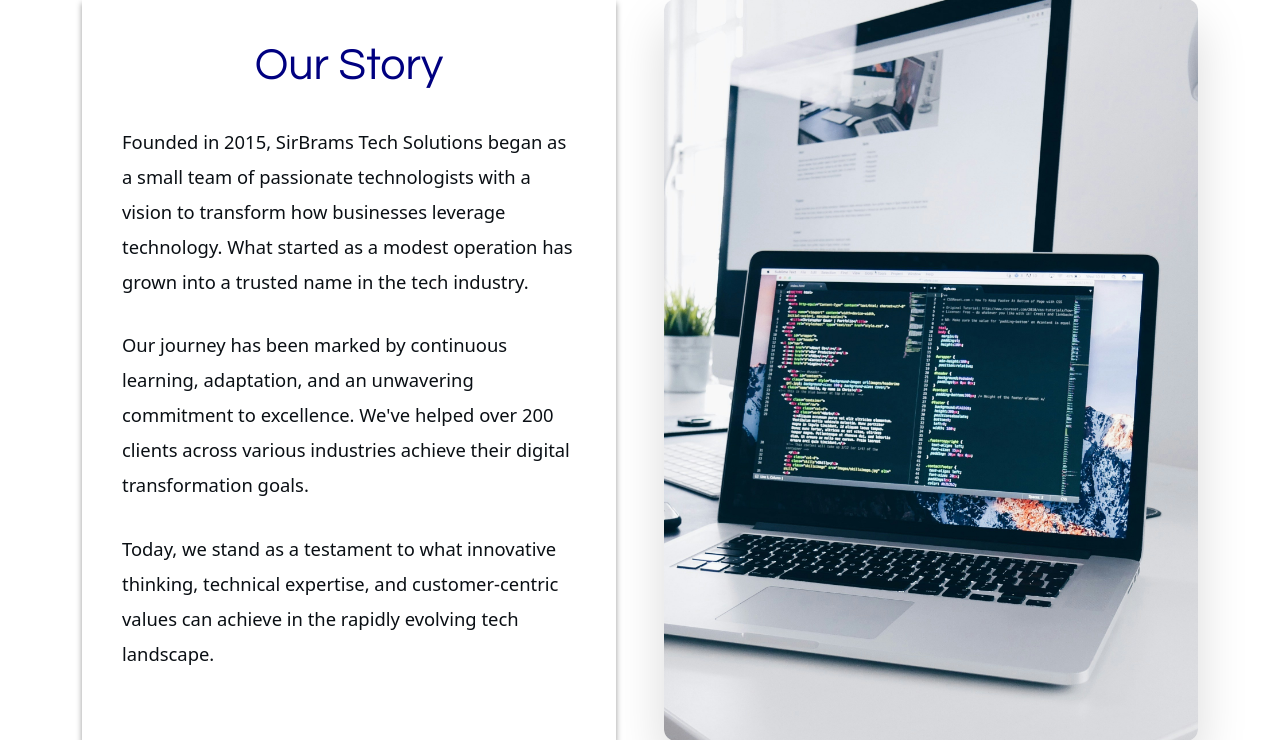
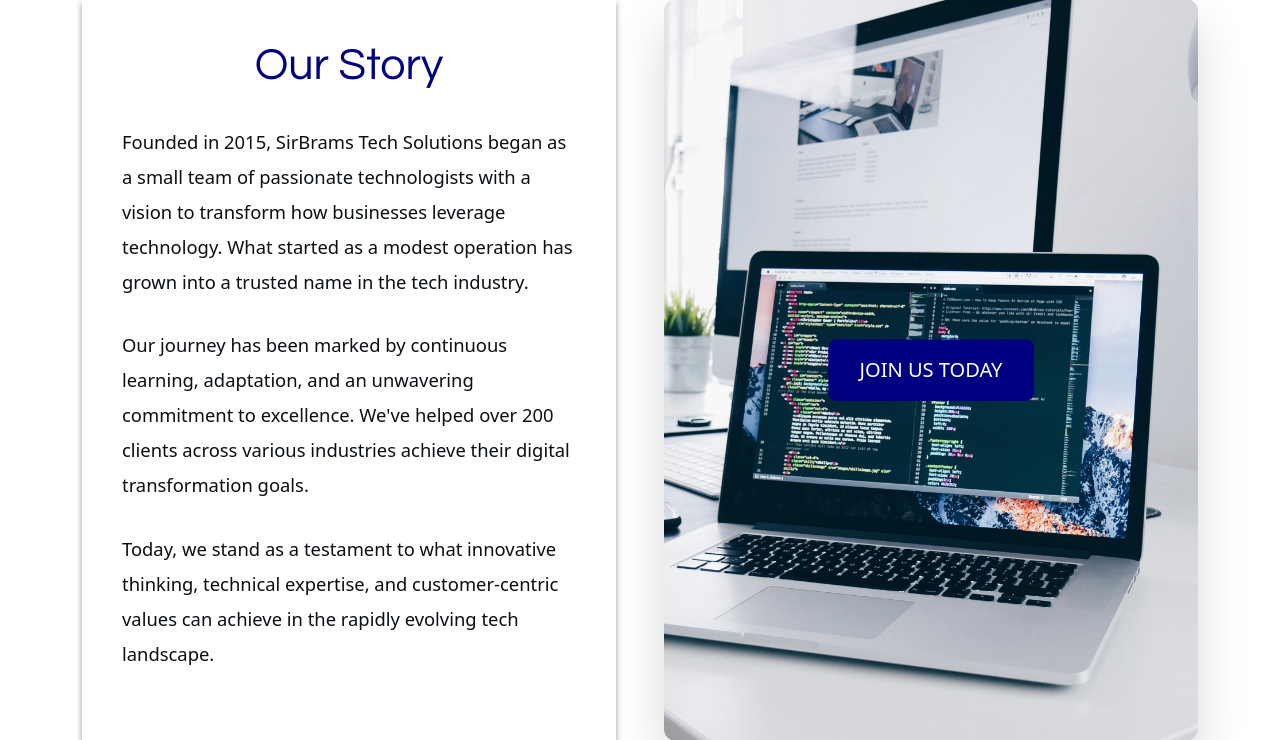
Before and after one commit to SirBrams-IT/sirBrams-branding, a Django app: page /about/ in a window 1280 px wide. Shown: the part 141-881 px from the top of the page. Run offline with Django 5.2, Linux system fonts and the light colour scheme; some libraries are stand-ins or nearby versions.

Commit message:
new changes

```diff
--- a/static/assets/css/main.css
+++ b/static/assets/css/main.css
@@ -1267,3 +1267,35 @@
     height: 8px;
   }
 }
+
+.join-btn {
+    position: absolute;
+    top: 50%;
+    left: 50%;
+    transform: translate(-50%, -50%) scale(1);
+    background-color: navy;
+    color: #fff;
+    padding: 15px 30px;
+    font-size: 1.2rem;
+    text-decoration: none;
+    border-radius: 8px;
+    animation: zoomOut 5s infinite;
+    transition: background-color 0.3s;
+    z-index: 2;
+}
+
+.join-btn:hover {
+    background-color: rgba(0, 0, 0, 0.9);
+}
+
+@keyframes zoomOut {
+    0% {
+        transform: translate(-50%, -50%) scale(1);
+    }
+    50% {
+        transform: translate(-50%, -50%) scale(1.05);
+    }
+    100% {
+        transform: translate(-50%, -50%) scale(1);
+    }
+}
--- a/templates/about.html
+++ b/templates/about.html
@@ -13,9 +13,12 @@
             <p>Our journey has been marked by continuous learning, adaptation, and an unwavering commitment to excellence. We've helped over 200 clients across various industries achieve their digital transformation goals.</p>
             <p>Today, we stand as a testament to what innovative thinking, technical expertise, and customer-centric values can achieve in the rapidly evolving tech landscape.</p>
           </div>
-          <div class="about-image" >
-              <img src="{% static '/assets/img/about (2).jpg' %}" alt="">
-          </div>
+          <div class="about-image" style="position: relative; overflow: hidden;">
+            <img src="{% static 'assets/img/about (2).jpg' %}" alt="" style="width: 100%; display: block;">
+
+            <a href="https://whatsapp.com/channel/0029Vb3HC8R7dmebd5Awqs2T" class="join-btn">JOIN US TODAY</a>
+        </div>
+
         </div>
       </div>
     </section>
--- a/templates/starter-page.html
+++ b/templates/starter-page.html
@@ -79,10 +79,10 @@
         <div class="col-lg-4">
           <h3>Connect With Us</h3>
           <div class="social-links mt-3 d-flex">
-            <a href="https://facebook.com/sirbrams" class="me-3 text-white"><i class="bi bi-facebook"></i></a>
-            <a href="https://twitter.com/sirbrams" class="me-3 text-white"><i class="bi bi-twitter-x"></i></a>
-            <a href="https://linkedin.com/company/sirbrams" class="me-3 text-white"><i class="bi bi-linkedin"></i></a>
-            <a href="https://instagram.com/sirbrams" class="me-3 text-white"><i class="bi bi-whatsapp"></i></a>
+            <a href="https://www.facebook.com/profile.php?id=61575350737698" class="me-3 text-white"><i class="bi bi-facebook"></i></a>
+            <a href="https://x.com/bramuelwekesa1?t=k4QhtblVWih06NYBqtOTGw&s=09" class="me-3 text-white"><i class="bi bi-twitter-x"></i></a>
+            <a href="https://www.linkedin.com/in/bramuel-simiyu-036983360?utm_source=share&utm_campaign=share_via&utm_content=profile&utm_medium=android_app" class="me-3 text-white"><i class="bi bi-linkedin"></i></a>
+            <a href="https://whatsapp.com/channel/0029Vb3HC8R7dmebd5Awqs2T" class="me-3 text-white"><i class="bi bi-whatsapp"></i></a>
           </div>
         </div>
       </div>
```
Also changed, not shown: templates/index.html (+5 -5 lines), static/assets/img/apple-touch-icon.png (deleted), static/assets/img/favicon.png (deleted), static/assets/img/logo.webp (deleted), static/assets/img/misc/signature-1.webp (deleted), static/assets/img/profile/profile-1.webp (deleted), static/assets/img/profile/profile-square-2.webp (deleted).
